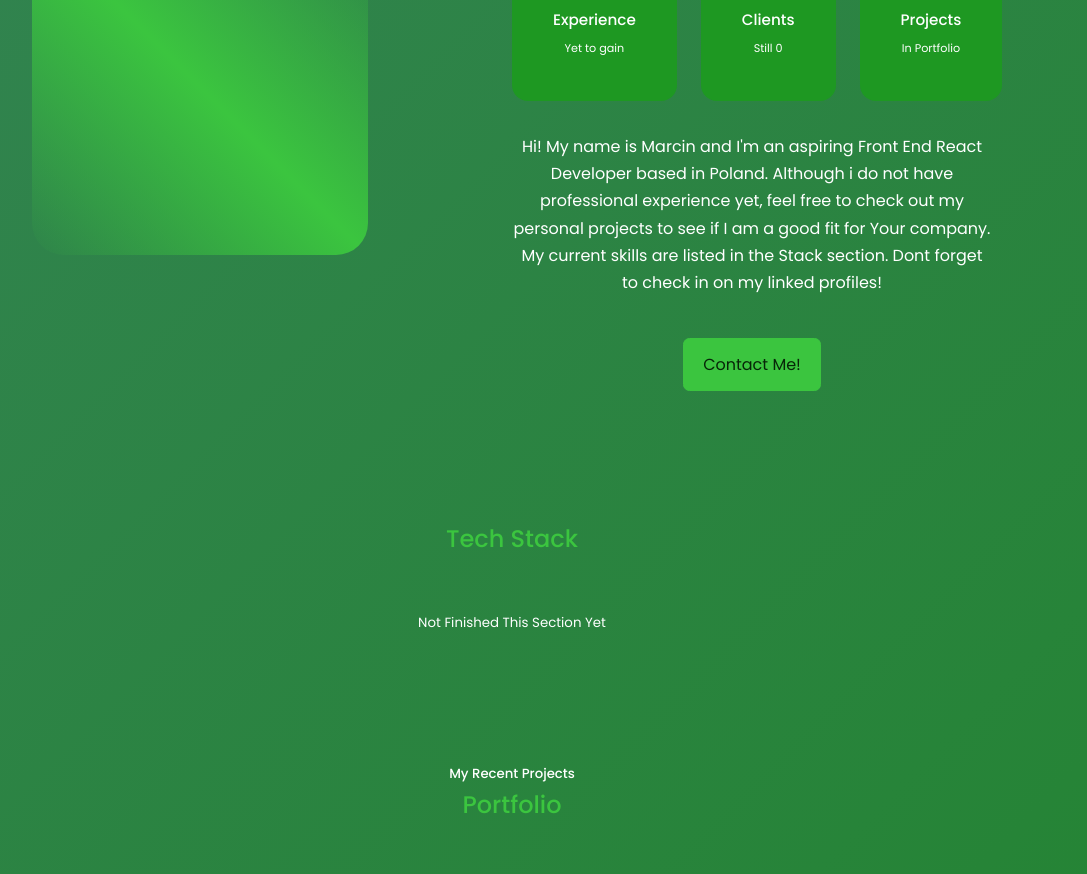
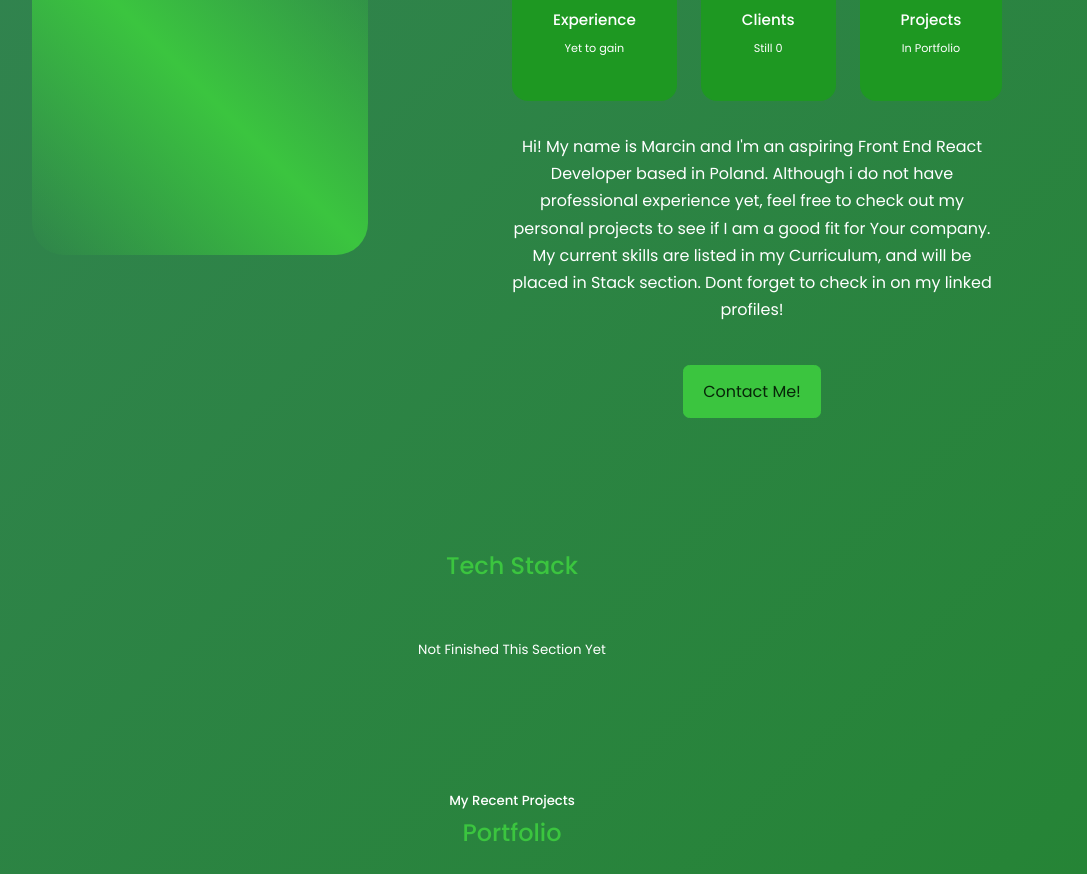
Before and after one commit to chrzanxq/portfolio, a React (Create React App) app: page / in a window 1280 px wide. Shown: the part 1120-1994 px from the top of the page, without its empty margins (128-1215 px from the left). Built offline with nearby package versions, Linux system fonts and the light colour scheme.

Commit message:
updated CV

```diff
--- a/src/components/about/About.jsx
+++ b/src/components/about/About.jsx
@@ -35,8 +35,9 @@ const About = () => {
             Hi! My name is Marcin and I'm an aspiring Front End React Developer
             based in Poland. Although i do not have professional experience yet,
             feel free to check out my personal projects to see if I am a good
-            fit for Your company. My current skills are listed in the Stack
-            section. Dont forget to check in on my linked profiles!
+            fit for Your company. My current skills are listed in my Curriculum,
+            and will be placed in Stack section. Dont forget to check in on my
+            linked profiles!
           </p>
           <a href="#contact" className="btn btn-primary">
             Contact Me!
--- a/src/components/header/CTA.jsx
+++ b/src/components/header/CTA.jsx
@@ -1,5 +1,5 @@
 import React from "react";
-import CV from "../../assets/images/CV.pdf";
+import CV from "../../assets/images/CV_Marcin_Chrzanowski.pdf";
 
 const CTA = () => {
   return (
```
Also changed, not shown: 1 other file (tests, documents, lock files or other folders).
